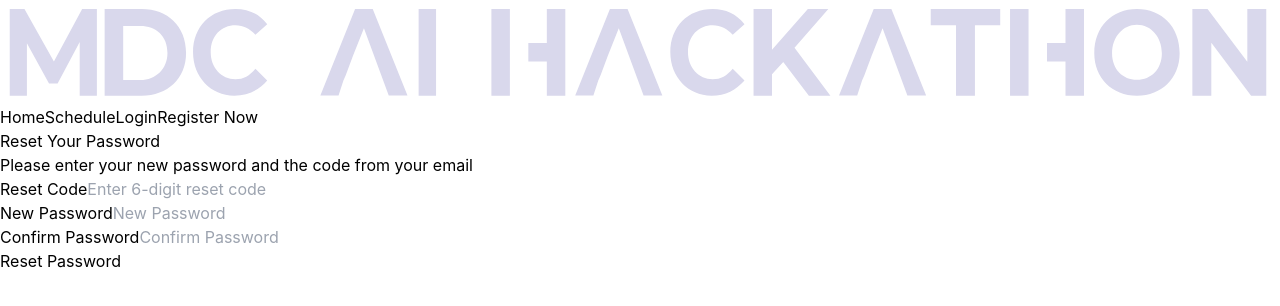
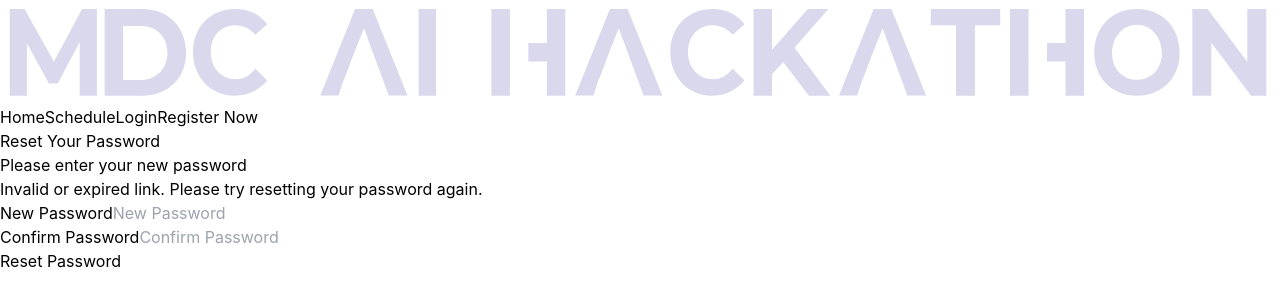
Before and after one commit to SquizAI/MDCAIHACK_V3, a React (Vite) app: page /reset-password in a window 1280 px wide. Shown: the top 306 px of the page. Built offline with nearby package versions, Linux system fonts and the light colour scheme; no server answers.

Commit message:
PW debocle

```diff
--- a/src/components/ResetPassword.jsx
+++ b/src/components/ResetPassword.jsx
@@ -7,21 +7,22 @@ import { Loader2 } from "lucide-react";
 export default function ResetPassword() {
   const [newPassword, setNewPassword] = useState('');
   const [confirmPassword, setConfirmPassword] = useState('');
-  const [code, setCode] = useState('');
   const [loading, setLoading] = useState(false);
   const [error, setError] = useState('');
   const [message, setMessage] = useState('');
-  const [showCodeInput, setShowCodeInput] = useState(false);
   const navigate = useNavigate();
 
   useEffect(() => {
-    // Check if we have a token in the URL
+    // Parse access_token and refresh_token from URL hash
     const hashParams = new URLSearchParams(window.location.hash.substring(1));
-    const token = hashParams.get('access_token');
-    if (!token) {
-      setShowCodeInput(true);
+    const access_token = hashParams.get('access_token');
+    const refresh_token = hashParams.get('refresh_token');
+
+    if (access_token && refresh_token) {
+      // Set the session
+      supabase.auth.setSession({ access_token, refresh_token });
     } else {
-      setCode(token);
+      setError('Invalid or expired link. Please try resetting your password again.');
     }
   }, []);
 
@@ -40,31 +41,17 @@ export default function ResetPassword() {
       return;
     }
 
-    if (!code) {
-      setError('Please enter the reset code from your email');
-      return;
-    }
-
     setLoading(true);
 
     try {
-      const email = sessionStorage.getItem('resetEmail');
-      if (!email) {
-        throw new Error('Please start the reset process from the login page');
-      }
-
-      // Verify the OTP and update password
-      const { error: resetError } = await supabase.auth.verifyOtp({
-        email,
-        token: code,
-        type: 'recovery',
-        newPassword: newPassword
+      // Update the password
+      const { error } = await supabase.auth.updateUser({
+        password: newPassword,
       });
 
-      if (resetError) throw resetError;
+      if (error) throw error;
 
       setMessage('Password has been successfully reset! Redirecting to login...');
-      sessionStorage.removeItem('resetEmail'); // Clean up
 
       setTimeout(() => {
         navigate('/login');
@@ -91,7 +78,6 @@ export default function ResetPassword() {
           </h2>
           <p className="mt-2 text-center text-sm text-blue-200">
             Please enter your new password
-            {showCodeInput && ' and the code from your email'}
           </p>
         </div>
 
@@ -116,23 +102,6 @@ export default function ResetPassword() {
         )}
 
         <form className="mt-8 space-y-6" onSubmit={handleSubmit}>
-          {showCodeInput && (
-            <div>
-              <label htmlFor="reset-code" className="sr-only">Reset Code</label>
-              <input
-                id="reset-code"
-                type="text"
-                required
-                maxLength={6}
-                pattern="\d{6}"
-                className="appearance-none rounded-xl relative block w-full px-4 py-3 border border-white/10 placeholder-gray-400 text-white bg-white/10 focus:outline-none focus:ring-2 focus:ring-blue-500 focus:border-transparent backdrop-blur-sm"
-                placeholder="Enter 6-digit reset code"
-                value={code}
-                onChange={(e) => setCode(e.target.value)}
-              />
-            </div>
-          )}
-
           <div className="rounded-md shadow-sm -space-y-px">
             <div>
               <label htmlFor="new-password" className="sr-only">New Password</label>
```
